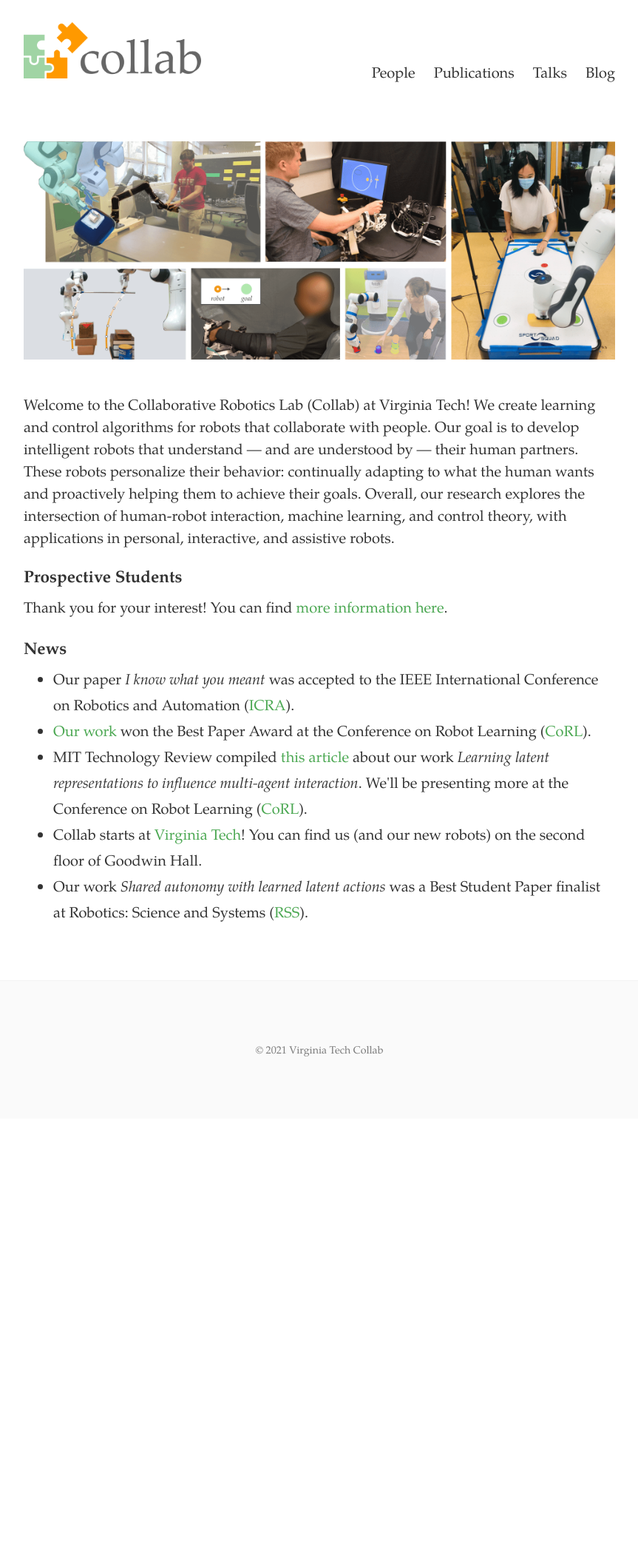
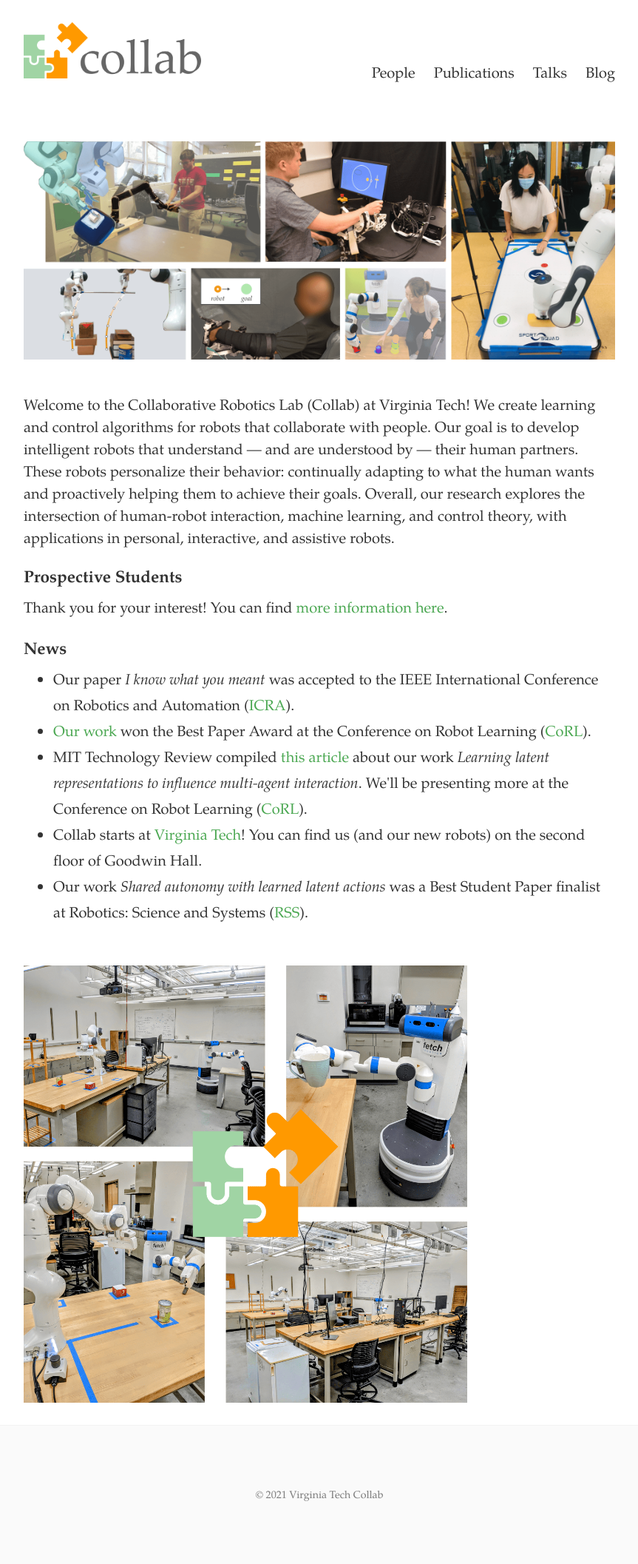
Before and after one commit to VT-Collab/vt-collab.github.io, a Jekyll site: the page built from index.html, in a window 1280 px wide. Shown: the whole page at 74% size, without its empty margins (208-1071 px from the left). Built offline with Jekyll 4.4.1, drawn with Linux system fonts in a browser that asks for light colours; before the commit the page ends 1512 px from its top, so only the background shows below that.

Commit message:
lab figure

```diff
--- a/index.html
+++ b/index.html
@@ -27,4 +27,6 @@
     {% endfor %}
   </ul>
   <br>
+  <img src="{{ site.baseurl }} /images/front/lab-spring21.png" style="width:75%; height:75%;">
+  <br>
 </div>
```
Also changed, not shown: images/front/lab-spring21.png (added).
